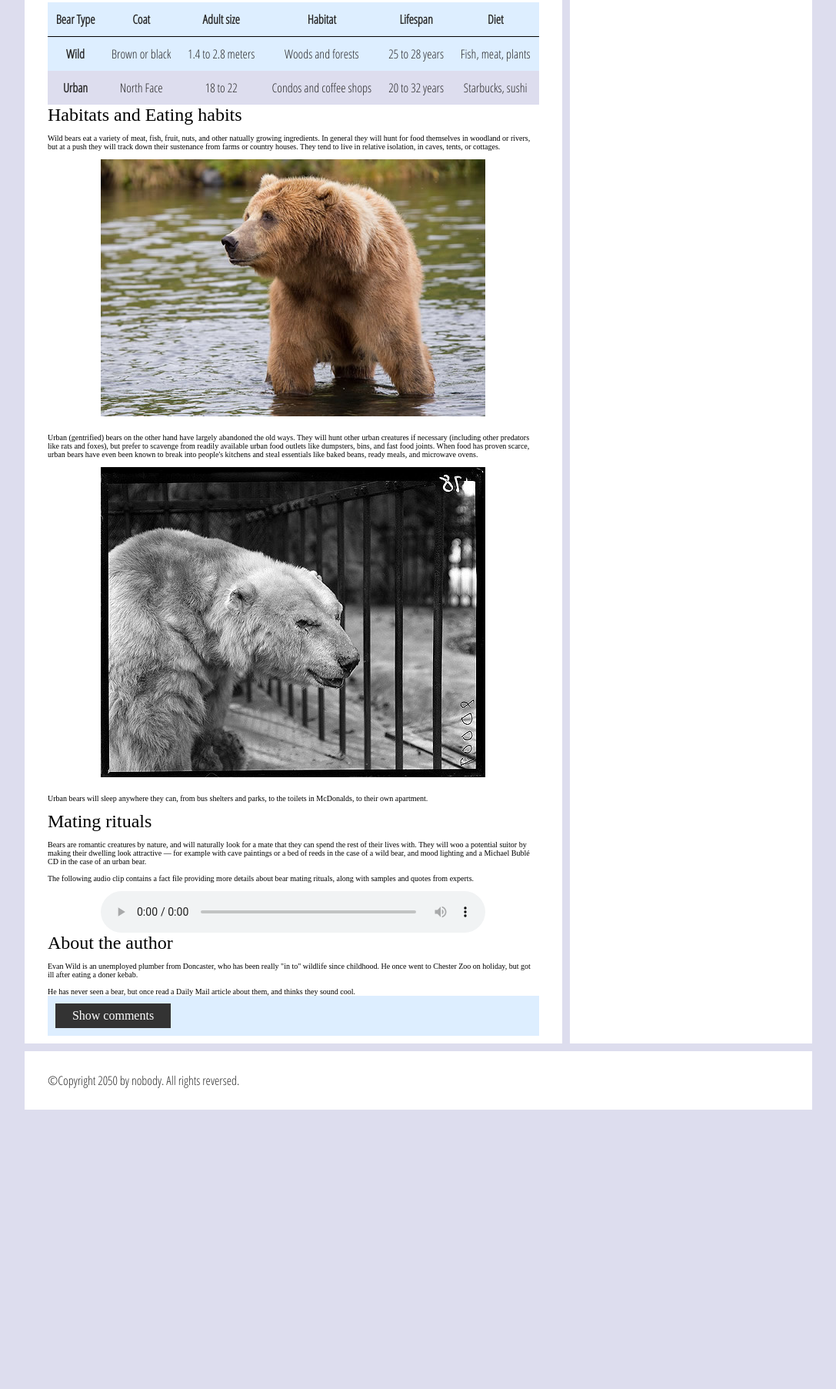
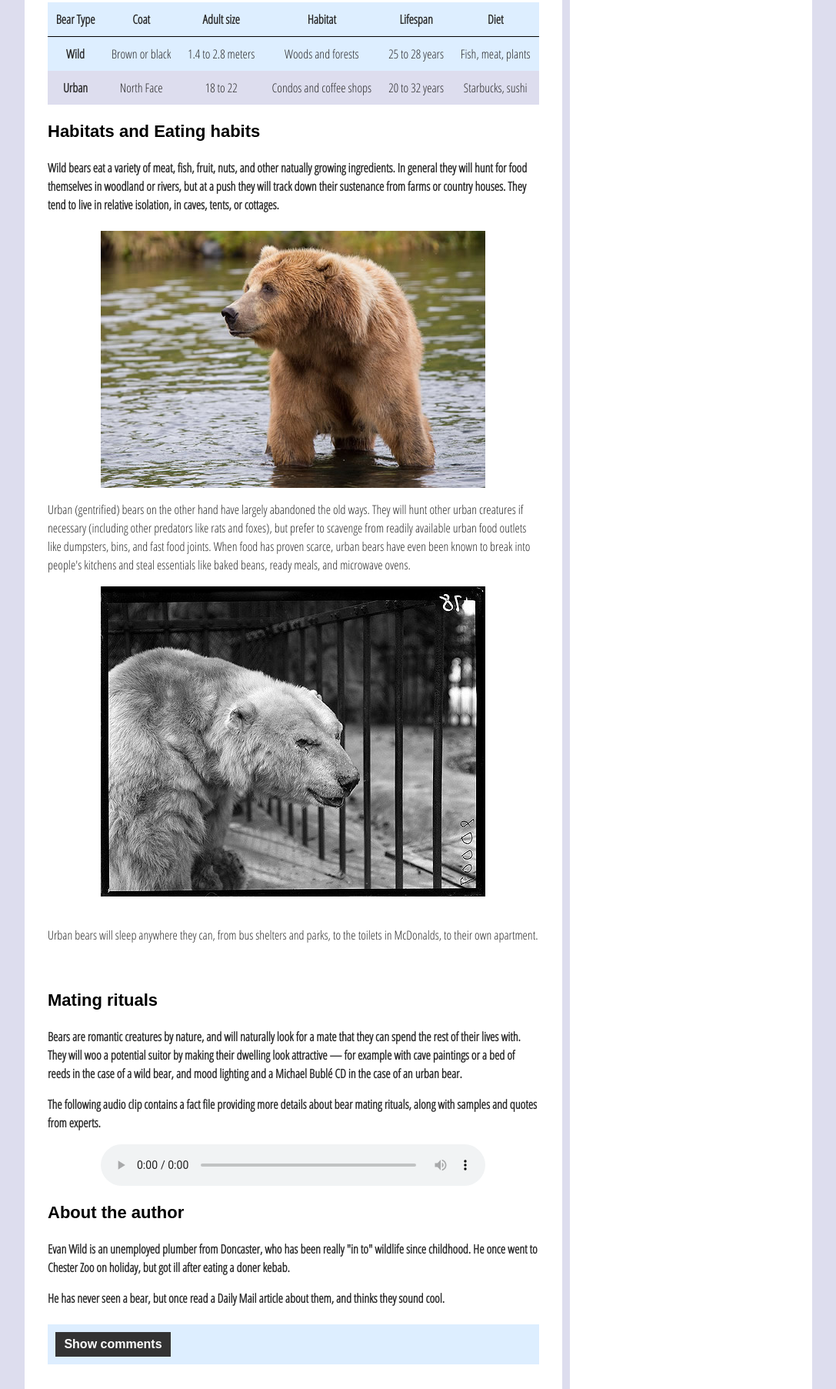
Before and after one commit to Ignis-27/muhammadzayadalam.github.io, a plain HTML site: page Lab 5/index.html in a window 1280 px wide. Shown: the part 655-2460 px from the top of the page at 77% size, without its empty margins (96-1183 px from the left). Before the commit the page ends 2097 px from the top, so only its background shows below. Drawn offline with Linux system fonts and the light colour scheme; a web font is replaced by a local one.

Commit message:
fixing the some more headers and making it more acessible

```diff
--- a/Lab 5/index.html
+++ b/Lab 5/index.html
@@ -84,24 +84,26 @@
           </tbody>
         </table>
 
-        <font size="5">Habitats and Eating habits</font>
-        <br><br>
-        Wild bears eat a variety of meat, fish, fruit, nuts, and other natually growing ingredients. In general they will hunt for food themselves in woodland or rivers, but at a push they will track down their sustenance from farms or country houses. They tend to live in relative isolation, in caves, tents, or cottages.
-        <br><br>
+        <section>
+        <h3>Habitats and Eating habits<h3>
+        <p>Wild bears eat a variety of meat, fish, fruit, nuts, and other natually growing ingredients. In general they will hunt for food themselves in woodland or rivers, but at a push they will track down their sustenance from farms or country houses. They tend to live in relative isolation, in caves, tents, or cottages.</p>
+         </section>
+
+
         <img src="wild-bear.jpg">
-        <br><br>
-        Urban (gentrified) bears on the other hand have largely abandoned the old ways. They will hunt other urban creatures if necessary (including other predators like rats and foxes), but prefer to scavenge from readily available urban food outlets like dumpsters, bins, and fast food joints. When food has proven scarce, urban bears have even been known to break into people's kitchens and steal essentials like baked beans, ready meals, and microwave ovens.
-        <br><br>
+
+        <p>Urban (gentrified) bears on the other hand have largely abandoned the old ways. They will hunt other urban creatures if necessary (including other predators like rats and foxes), but prefer to scavenge from readily available urban food outlets like dumpsters, bins, and fast food joints. When food has proven scarce, urban bears have even been known to break into people's kitchens and steal essentials like baked beans, ready meals, and microwave ovens.</p>
+
         <img src="urban-bear.jpg">
         <br><br>
-        Urban bears will sleep anywhere they can, from bus shelters and parks, to the toilets in McDonalds, to their own apartment.
+        <p>Urban bears will sleep anywhere they can, from bus shelters and parks, to the toilets in McDonalds, to their own apartment.</p>
         <br><br>
-        <font size="5">Mating rituals</font>
-        <br><br>
-        Bears are romantic creatures by nature, and will naturally look for a mate that they can spend the rest of their lives with. They will woo a potential suitor by making their dwelling look attractive — for example with cave paintings or a bed of reeds in the case of a wild bear, and mood lighting and a Michael Bublé CD in the case of an urban bear.
-        <br><br>
-        The following audio clip contains a fact file providing more details about bear mating rituals, along with samples and quotes from experts.
-        <br><br>
+        <h3>Mating rituals<h3>
+
+        <p>Bears are romantic creatures by nature, and will naturally look for a mate that they can spend the rest of their lives with. They will woo a potential suitor by making their dwelling look attractive — for example with cave paintings or a bed of reeds in the case of a wild bear, and mood lighting and a Michael Bublé CD in the case of an urban bear.</p>
+
+         <p>The following audio clip contains a fact file providing more details about bear mating rituals, along with samples and quotes from experts.</p>
+
         <audio controls>
           <source src="bear.mp3" type="audio/mp3">
           <source src="bear.ogg" type="audio/ogg">
@@ -110,11 +112,10 @@
 
         <aside>
 
-          <font size="5">About the author</font>
-        <br><br>
-          Evan Wild is an unemployed plumber from Doncaster, who has been really "in to" wildlife since childhood. He once went to Chester Zoo on holiday, but got ill after eating a doner kebab.
-        <br><br>
-          He has never seen a bear, but once read a Daily Mail article about them, and thinks they sound cool.
+          <h3>About the author<h3>
+          <p>Evan Wild is an unemployed plumber from Doncaster, who has been really "in to" wildlife since childhood. He once went to Chester Zoo on holiday, but got ill after eating a doner kebab.</p>
+
+        <p>He has never seen a bear, but once read a Daily Mail article about them, and thinks they sound cool.</p>
 
         </aside>
         <section class="comments">
@@ -122,7 +123,7 @@
 
           <div class="comment-wrapper">
 
-            <font size="6">Add comment</font>
+            <h3>Add comment<h3>
 
             <form class="comment-form">
               <div class="flex-pair">
@@ -138,7 +139,7 @@
               </div>
             </form>
 
-            <font size="6">Comments</font>
+            <h3>Comments<h3>
 
             <ul class="comment-container">
 
@@ -157,7 +158,7 @@
       </article>
 
       <div class="secondary">
-        <font size="6">Related</font>
+        <h3>Related<h3>
 
         <ul>
           <li><a href="#">The trouble with Bees</a></li>
```
